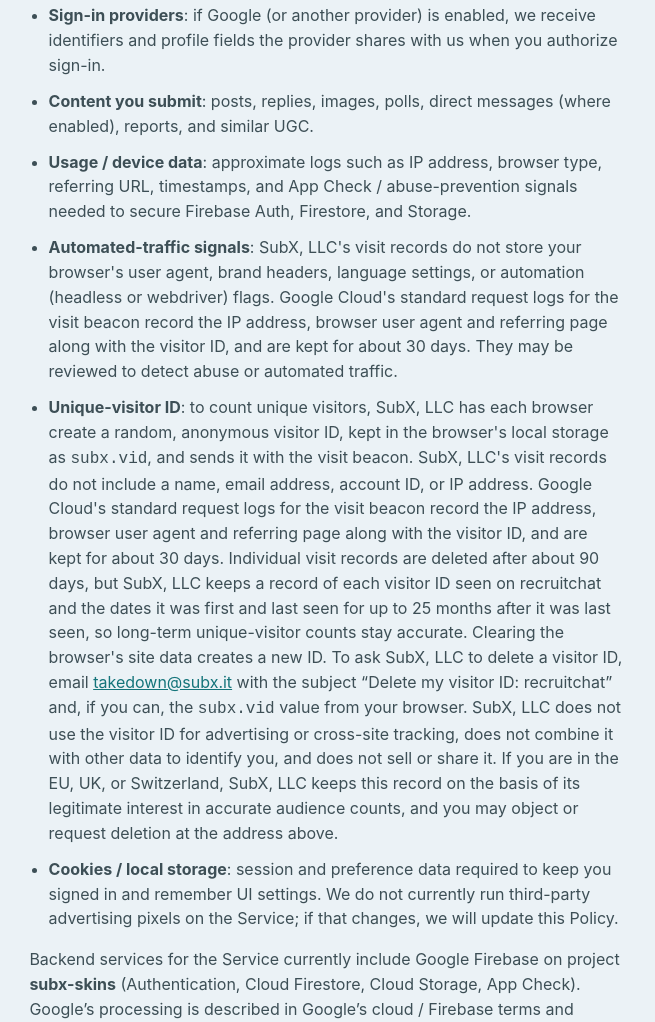
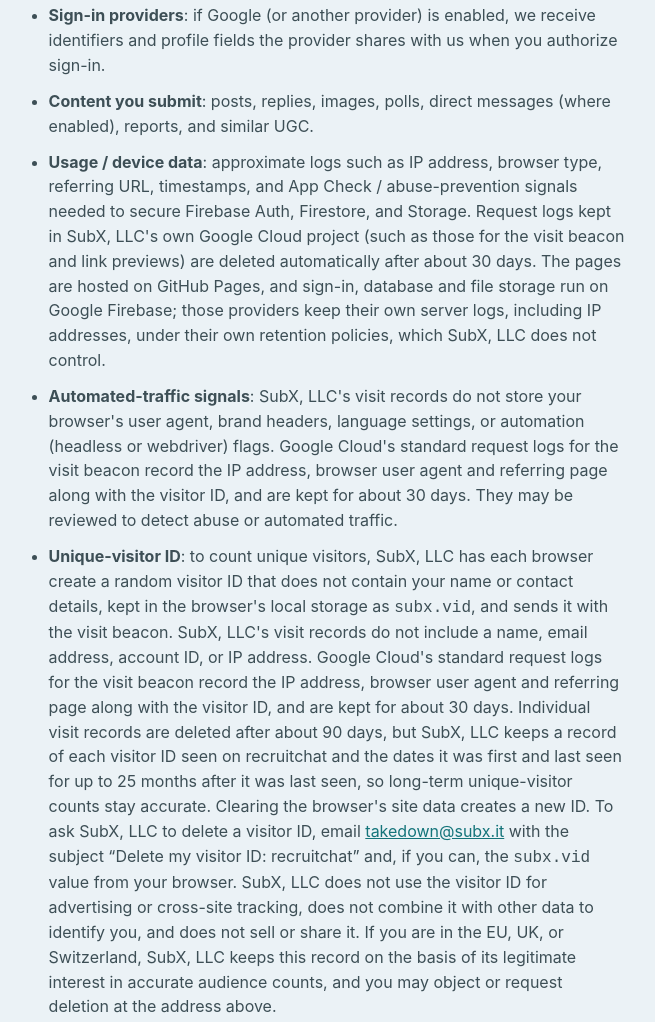
Before and after one commit to jebbdykstra99/recruitchat, a plain HTML site: page privacy.html in a window 1280 px wide. Shown: the part 879-1901 px from the top of the page, without its empty margins (313-968 px from the left). Drawn offline with Linux system fonts and the light colour scheme.

Commit message:
Privacy: effective date October 31, 2026; CLO wording (random visitor ID, Usage / device data log retention)

```diff
--- a/privacy.html
+++ b/privacy.html
@@ -10,7 +10,7 @@
 </head>
 <body class="legal-page">
   <article class="legal-doc">
-    <p class="legal-kicker">Effective [TODO-EFFECTIVE-DATE: set to the deploy date] · Governing law: State of California, United States of America</p>
+    <p class="legal-kicker">Effective October 31, 2026 · Governing law: State of California, United States of America</p>
     <h1>Privacy Policy</h1>
     <p>This Privacy Policy explains how SubX, LLC (“Operator,” “we,” “us”) collects, uses, and shares information when you use <strong>recruitchat</strong> at <strong>https://recruitchat.com/</strong> (the “Service”), part of the SubX family of niche community sites.</p>
     <p>The mail, email, and phone listed for notices are Operator’s designated legal contact channels.</p>
@@ -30,9 +30,9 @@
       <li><strong>Account data</strong> when you register: email address, password (stored by our auth provider as hashes), display name / handle, and a site identifier (<code>siteId</code>).</li>
       <li><strong>Sign-in providers</strong>: if Google (or another provider) is enabled, we receive identifiers and profile fields the provider shares with us when you authorize sign-in.</li>
       <li><strong>Content you submit</strong>: posts, replies, images, polls, direct messages (where enabled), reports, and similar UGC.</li>
-      <li><strong>Usage / device data</strong>: approximate logs such as IP address, browser type, referring URL, timestamps, and App Check / abuse-prevention signals needed to secure Firebase Auth, Firestore, and Storage.</li>
+      <li><strong>Usage / device data</strong>: approximate logs such as IP address, browser type, referring URL, timestamps, and App Check / abuse-prevention signals needed to secure Firebase Auth, Firestore, and Storage. Request logs kept in SubX, LLC's own Google Cloud project (such as those for the visit beacon and link previews) are deleted automatically after about 30 days. The pages are hosted on GitHub Pages, and sign-in, database and file storage run on Google Firebase; those providers keep their own server logs, including IP addresses, under their own retention policies, which SubX, LLC does not control.</li>
       <li><strong>Automated-traffic signals</strong>: SubX, LLC's visit records do not store your browser's user agent, brand headers, language settings, or automation (headless or webdriver) flags. Google Cloud's standard request logs for the visit beacon record the IP address, browser user agent and referring page along with the visitor ID, and are kept for about 30 days. They may be reviewed to detect abuse or automated traffic.</li>
-      <li><strong>Unique-visitor ID</strong>: to count unique visitors, SubX, LLC has each browser create a random, anonymous visitor ID, kept in the browser's local storage as <code>subx.vid</code>, and sends it with the visit beacon. SubX, LLC's visit records do not include a name, email address, account ID, or IP address. Google Cloud's standard request logs for the visit beacon record the IP address, browser user agent and referring page along with the visitor ID, and are kept for about 30 days. Individual visit records are deleted after about 90 days, but SubX, LLC keeps a record of each visitor ID seen on recruitchat and the dates it was first and last seen for up to 25 months after it was last seen, so long-term unique-visitor counts stay accurate. Clearing the browser's site data creates a new ID. To ask SubX, LLC to delete a visitor ID, email <a data-takedown href="mailto:takedown@subx.it">takedown@subx.it</a> with the subject “Delete my visitor ID: recruitchat” and, if you can, the <code>subx.vid</code> value from your browser. SubX, LLC does not use the visitor ID for advertising or cross-site tracking, does not combine it with other data to identify you, and does not sell or share it. If you are in the EU, UK, or Switzerland, SubX, LLC keeps this record on the basis of its legitimate interest in accurate audience counts, and you may object or request deletion at the address above.</li>
+      <li><strong>Unique-visitor ID</strong>: to count unique visitors, SubX, LLC has each browser create a random visitor ID that does not contain your name or contact details, kept in the browser's local storage as <code>subx.vid</code>, and sends it with the visit beacon. SubX, LLC's visit records do not include a name, email address, account ID, or IP address. Google Cloud's standard request logs for the visit beacon record the IP address, browser user agent and referring page along with the visitor ID, and are kept for about 30 days. Individual visit records are deleted after about 90 days, but SubX, LLC keeps a record of each visitor ID seen on recruitchat and the dates it was first and last seen for up to 25 months after it was last seen, so long-term unique-visitor counts stay accurate. Clearing the browser's site data creates a new ID. To ask SubX, LLC to delete a visitor ID, email <a data-takedown href="mailto:takedown@subx.it">takedown@subx.it</a> with the subject “Delete my visitor ID: recruitchat” and, if you can, the <code>subx.vid</code> value from your browser. SubX, LLC does not use the visitor ID for advertising or cross-site tracking, does not combine it with other data to identify you, and does not sell or share it. If you are in the EU, UK, or Switzerland, SubX, LLC keeps this record on the basis of its legitimate interest in accurate audience counts, and you may object or request deletion at the address above.</li>
       <li><strong>Cookies / local storage</strong>: session and preference data required to keep you signed in and remember UI settings. We do not currently run third-party advertising pixels on the Service; if that changes, we will update this Policy.</li>
     </ul>
     <p>Backend services for the Service currently include Google Firebase on project <strong>subx-skins</strong> (Authentication, Cloud Firestore, Cloud Storage, App Check). Google’s processing is described in Google’s cloud / Firebase terms and privacy documentation.</p>
```
